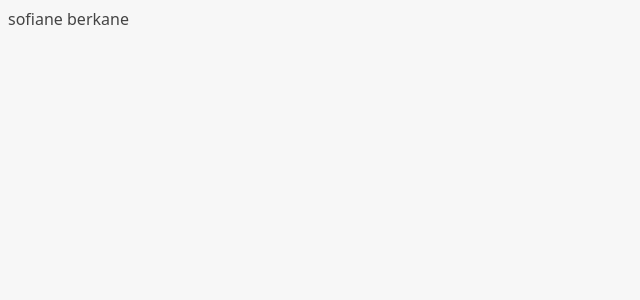
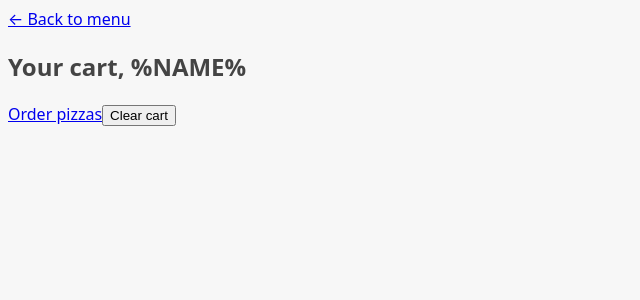
Before and after one commit to sofianeberkane202/fast-react-pizza, a React (Vite) app: page /cart in a window 1280 px wide. Shown: the top 300 px of the page, without its empty margins (0-640 px from the left). Built offline with nearby package versions, Linux system fonts and the light colour scheme.

Commit message:
finish implimenting routing with a new way

```diff
--- a/package.json
+++ b/package.json
@@ -11,7 +11,8 @@
   },
   "dependencies": {
     "react": "^18.2.0",
-    "react-dom": "^18.2.0"
+    "react-dom": "^18.2.0",
+    "react-router-dom": "^6.28.1"
   },
   "devDependencies": {
     "@types/react": "^18.2.15",
--- a/src/App.jsx
+++ b/src/App.jsx
@@ -1,10 +1,48 @@
 /* eslint-disable react/jsx-no-target-blank */
+
+import { createBrowserRouter, RouterProvider } from "react-router-dom"
+
+import Home from './ui/Home'
+import Menu from './features/menu/Menu'
+
+import Cart from './features/cart/Cart'
+
+import CreateOrder from './features/order/CreateOrder'
+import Order from './features/order/Order'
+
+/*
+  - new way to create routers it called a Declarative way in react router 6.4
+  - and this is necessary in react router 6.4 in order to enable data fetching
+  or data loading with react router
+  - the old way still works even in the modren react router but then we can't
+  use it to load data or to submit data using forms.
+*/
+const router= createBrowserRouter([
+  {
+    path: '/',
+    element: <Home />
+  },
+  {
+    path: '/menu',
+    element: <Menu />
+  },
+  {
+    path: '/cart',
+    element: <Cart />
+  },
+  {
+    path: '/order/new',
+    element: <CreateOrder />
+  },
+  {
+    path: '/order/:orderId',
+    element: <Order />
+  },
+])
 
 function App() {
 
-  return (
-    <div>sofiane berkane</div>
-  )
+  return (<RouterProvider router={router} />)
 }
 
 export default App
--- a/src/features/cart/Cart.jsx
+++ b/src/features/cart/Cart.jsx
@@ -25,6 +25,7 @@ const fakeCart = [
 ];
 
 function Cart() {
+  // eslint-disable-next-line no-unused-vars
   const cart = fakeCart;
 
   return (
--- a/src/features/order/CreateOrder.jsx
+++ b/src/features/order/CreateOrder.jsx
@@ -1,7 +1,9 @@
 /* eslint-disable react/no-unescaped-entities */
+// eslint-disable-next-line no-unused-vars
 import { useState } from "react";
 
 // https://uibakery.io/regex-library/phone-number
+// eslint-disable-next-line no-unused-vars
 const isValidPhone = (str) =>
   /^\+?\d{1,4}?[-.\s]?\(?\d{1,3}?\)?[-.\s]?\d{1,4}[-.\s]?\d{1,4}[-.\s]?\d{1,9}$/.test(
     str
@@ -33,6 +35,7 @@ const fakeCart = [
 
 function CreateOrder() {
   // const [withPriority, setWithPriority] = useState(false);
+  // eslint-disable-next-line no-unused-vars
   const cart = fakeCart;
 
   return (
--- a/src/features/order/Order.jsx
+++ b/src/features/order/Order.jsx
@@ -4,7 +4,7 @@ import {
   calcMinutesLeft,
   formatCurrency,
   formatDate,
-} from "../../utils/helpers";
+} from "../../utilities/helpers";
 
 const order = {
   id: "ABCDEF",
@@ -44,12 +44,14 @@ const order = {
 function Order() {
   // Everyone can search for all orders, so for privacy reasons we're gonna gonna exclude names or address, these are only for the restaurant staff
   const {
+    // eslint-disable-next-line no-unused-vars
     id,
     status,
     priority,
     priorityPrice,
     orderPrice,
     estimatedDelivery,
+    // eslint-disable-next-line no-unused-vars
     cart,
   } = order;
   const deliveryIn = calcMinutesLeft(estimatedDelivery);
```
